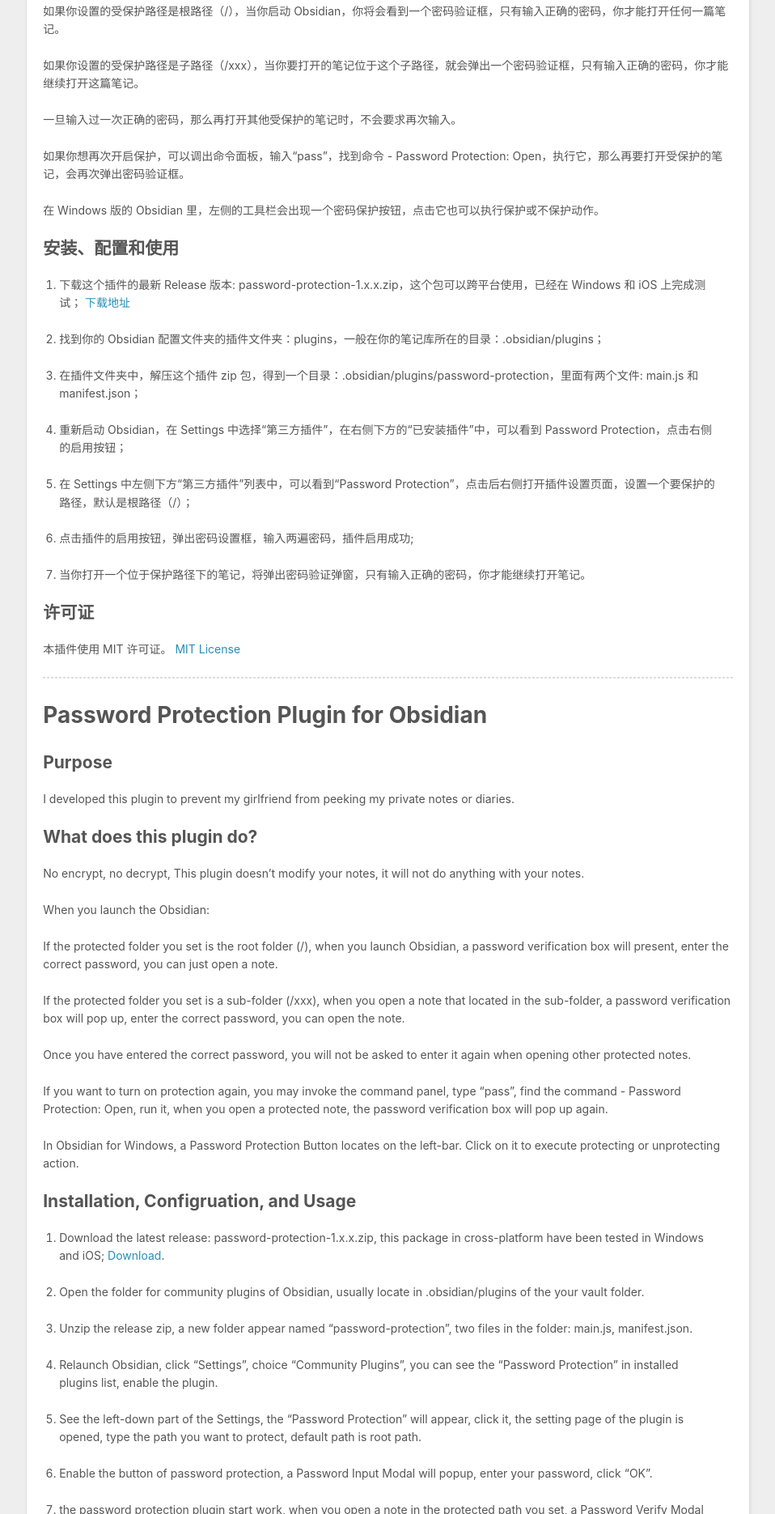
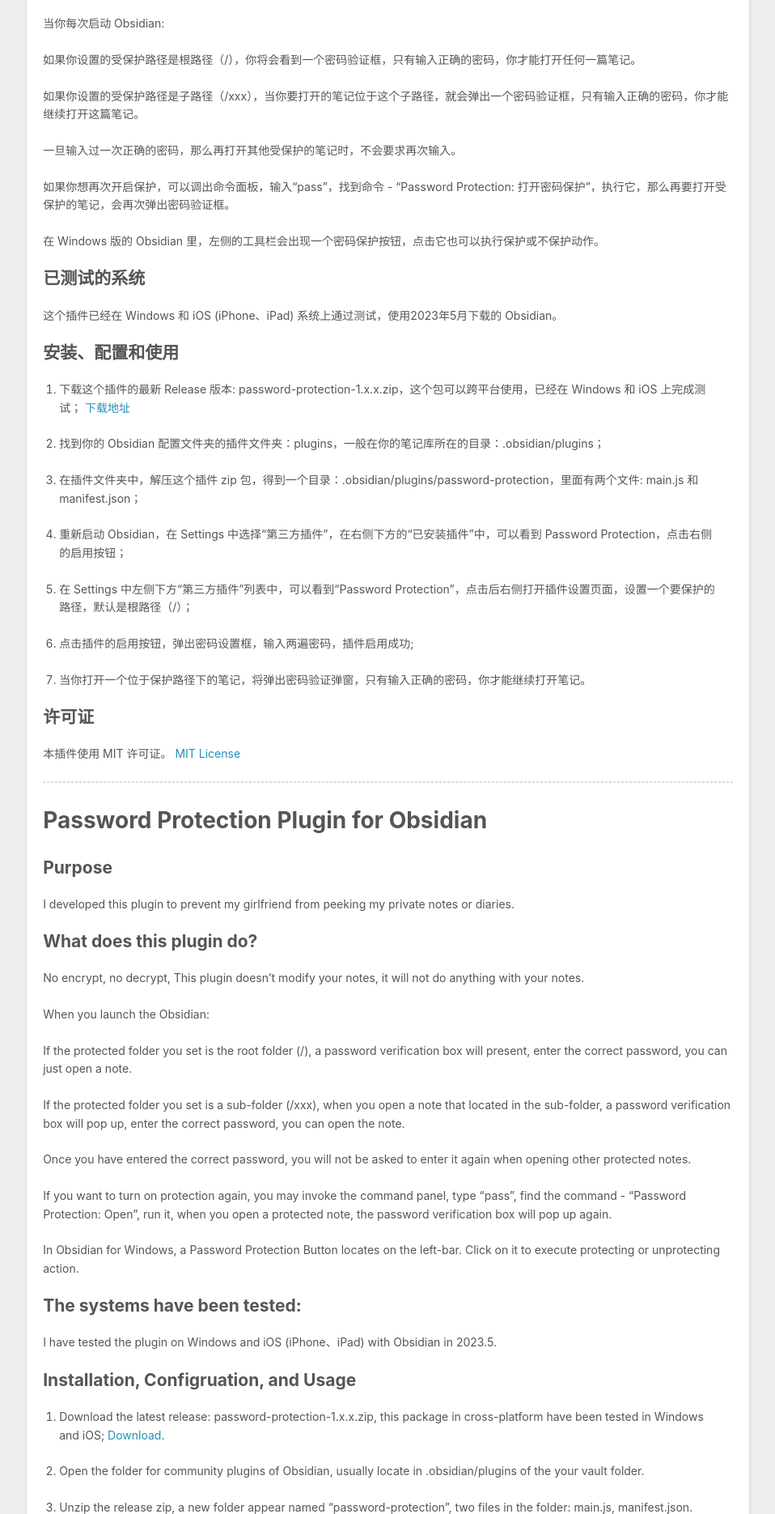
Before and after one commit to qing3962/qing3962.github.io, a plain HTML site: page 2023/05/15/我的第一篇博客/index.html in a window 1280 px wide. Shown: the part 757-2627 px from the top of the page at 81% size, without its empty margins (8-966 px from the left). Drawn offline with nearby package versions, Linux system fonts and the light colour scheme.

Commit message:
Site updated: 2023-07-27 10:10:30

```diff
--- a/2023/05/15/我的第一篇博客/index.html
+++ b/2023/05/15/我的第一篇博客/index.html
@@ -7,16 +7,16 @@
 
   <title>为笔记软件&#34;黑曜石&#34;（Obsidian）开发一个密码保护插件 | 紫去秋来的博客</title>
   <meta name="viewport" content="width=device-width, initial-scale=1, maximum-scale=1">
-  <meta name="description" content="一个 Obsidian 的密码保护插件目的我开发这个插件的目的是：防止我的女朋友偷看我的私人笔记或日记。   这个插件做了什么？这个插件不会加密和解密你的笔记，也不会修改你的笔记，它不会对你的笔记做任何事。   当你每次启动 Obsidian: 如果你设置的受保护路径是根路径（&#x2F;），当你启动 Obsidian，你将会看到一个密码验证框，只有输入正确的密码，你才能打开任何一篇笔记。   如果你设置">
+  <meta name="description" content="#黑曜石 #Obsidian #密码 #加密 #保护 #password #protect  一个 Obsidian 的密码保护插件目的我开发这个插件的目的是：防止我的女朋友偷看我的私人笔记或日记。   这个插件做了什么？这个插件不会加密和解密你的笔记，也不会修改你的笔记，它不会对你的笔记做任何事。   当你每次启动 Obsidian: 如果你设置的受保护路径是根路径（&#x2F;），你将会看到一个密码验证">
 <meta property="og:type" content="article">
 <meta property="og:title" content="为笔记软件&quot;黑曜石&quot;（Obsidian）开发一个密码保护插件">
 <meta property="og:url" content="http://qing3962.github.io/2023/05/15/%E6%88%91%E7%9A%84%E7%AC%AC%E4%B8%80%E7%AF%87%E5%8D%9A%E5%AE%A2/index.html">
 <meta property="og:site_name" content="紫去秋来的博客">
-<meta property="og:description" content="一个 Obsidian 的密码保护插件目的我开发这个插件的目的是：防止我的女朋友偷看我的私人笔记或日记。   这个插件做了什么？这个插件不会加密和解密你的笔记，也不会修改你的笔记，它不会对你的笔记做任何事。   当你每次启动 Obsidian: 如果你设置的受保护路径是根路径（&#x2F;），当你启动 Obsidian，你将会看到一个密码验证框，只有输入正确的密码，你才能打开任何一篇笔记。   如果你设置">
+<meta property="og:description" content="#黑曜石 #Obsidian #密码 #加密 #保护 #password #protect  一个 Obsidian 的密码保护插件目的我开发这个插件的目的是：防止我的女朋友偷看我的私人笔记或日记。   这个插件做了什么？这个插件不会加密和解密你的笔记，也不会修改你的笔记，它不会对你的笔记做任何事。   当你每次启动 Obsidian: 如果你设置的受保护路径是根路径（&#x2F;），你将会看到一个密码验证">
 <meta property="og:locale" content="en_US">
 <meta property="og:image" content="https://img.shields.io/badge/dynamic/json?logo=obsidian&color=%23483699&label=downloads&query=$%5B%22obsidian-password%22%5D.downloads&url=https://raw.githubusercontent.com/obsidianmd/obsidian-releases/master/community-plugin-stats.json">
 <meta property="article:published_time" content="2023-05-15T07:14:43.000Z">
-<meta property="article:modified_time" content="2023-07-20T10:44:17.487Z">
+<meta property="article:modified_time" content="2023-07-27T02:08:42.182Z">
 <meta property="article:author" content="Qing Li">
 <meta name="twitter:card" content="summary">
 <meta name="twitter:image" content="https://img.shields.io/badge/dynamic/json?logo=obsidian&color=%23483699&label=downloads&query=$%5B%22obsidian-password%22%5D.downloads&url=https://raw.githubusercontent.com/obsidianmd/obsidian-releases/master/community-plugin-stats.json">
@@ -90,15 +90,17 @@
 
     <div class="article-entry" itemprop="articleBody">
 
-        <hr>
+        <p>#黑曜石 #Obsidian #密码 #加密 #保护 #password #protect</p>
+<hr>
 <h1 id="一个-Obsidian-的密码保护插件"><a href="#一个-Obsidian-的密码保护插件" class="headerlink" title="一个 Obsidian 的密码保护插件"></a>一个 Obsidian 的密码保护插件</h1><h2 id="目的"><a href="#目的" class="headerlink" title="目的"></a>目的</h2><p>我开发这个插件的目的是：防止我的女朋友偷看我的私人笔记或日记。  </p>
 <h2 id="这个插件做了什么？"><a href="#这个插件做了什么？" class="headerlink" title="这个插件做了什么？"></a>这个插件做了什么？</h2><p>这个插件不会加密和解密你的笔记，也不会修改你的笔记，它不会对你的笔记做任何事。  </p>
 <p>当你每次启动 Obsidian:</p>
-<p>如果你设置的受保护路径是根路径（/），当你启动 Obsidian，你将会看到一个密码验证框，只有输入正确的密码，你才能打开任何一篇笔记。  </p>
+<p>如果你设置的受保护路径是根路径（/），你将会看到一个密码验证框，只有输入正确的密码，你才能打开任何一篇笔记。  </p>
 <p>如果你设置的受保护路径是子路径（/xxx），当你要打开的笔记位于这个子路径，就会弹出一个密码验证框，只有输入正确的密码，你才能继续打开这篇笔记。  </p>
 <p>一旦输入过一次正确的密码，那么再打开其他受保护的笔记时，不会要求再次输入。  </p>
-<p>如果你想再次开启保护，可以调出命令面板，输入“pass”，找到命令 - Password Protection: Open，执行它，那么再要打开受保护的笔记，会再次弹出密码验证框。  </p>
+<p>如果你想再次开启保护，可以调出命令面板，输入“pass”，找到命令 - “Password Protection: 打开密码保护”，执行它，那么再要打开受保护的笔记，会再次弹出密码验证框。  </p>
 <p>在 Windows 版的 Obsidian 里，左侧的工具栏会出现一个密码保护按钮，点击它也可以执行保护或不保护动作。  </p>
+<h2 id="已测试的系统"><a href="#已测试的系统" class="headerlink" title="已测试的系统"></a>已测试的系统</h2><p>这个插件已经在 Windows 和 iOS (iPhone、iPad) 系统上通过测试，使用2023年5月下载的 Obsidian。</p>
 <h2 id="安装、配置和使用"><a href="#安装、配置和使用" class="headerlink" title="安装、配置和使用"></a>安装、配置和使用</h2><ol>
 <li><p>下载这个插件的最新 Release 版本: password-protection-1.x.x.zip，这个包可以跨平台使用，已经在 Windows 和 iOS 上完成测试； <a target="_blank" rel="noopener" href="https://github.com/qing3962/password-protection/releases">下载地址</a></p>
 </li>
@@ -120,11 +122,12 @@
 <h1 id="Password-Protection-Plugin-for-Obsidian"><a href="#Password-Protection-Plugin-for-Obsidian" class="headerlink" title="Password Protection Plugin for Obsidian"></a>Password Protection Plugin for Obsidian</h1><h2 id="Purpose"><a href="#Purpose" class="headerlink" title="Purpose"></a>Purpose</h2><p>I developed this plugin to prevent my girlfriend from peeking my private notes or diaries.  </p>
 <h2 id="What-does-this-plugin-do"><a href="#What-does-this-plugin-do" class="headerlink" title="What does this plugin do?"></a>What does this plugin do?</h2><p>No encrypt, no decrypt, This plugin doesn’t modify your notes, it will not do anything with your notes.  </p>
 <p>When you launch the Obsidian:</p>
-<p>If the protected folder you set is the root folder (/), when you launch Obsidian, a password verification box will present, enter the correct password, you can just open a note.  </p>
+<p>If the protected folder you set is the root folder (/), a password verification box will present, enter the correct password, you can just open a note.  </p>
 <p>If the protected folder you set is a sub-folder (/xxx), when you open a note that located in the sub-folder, a password verification box will pop up, enter the correct password, you can open the note.  </p>
 <p>Once you have entered the correct password, you will not be asked to enter it again when opening other protected notes.  </p>
-<p>If you want to turn on protection again, you may invoke the command panel, type “pass”, find the command - Password Protection: Open, run it, when you open a protected note, the password verification box will pop up again.  </p>
+<p>If you want to turn on protection again, you may invoke the command panel, type “pass”, find the command - “Password Protection: Open”, run it, when you open a protected note, the password verification box will pop up again.  </p>
 <p>In Obsidian for Windows, a Password Protection Button locates on the left-bar. Click on it to execute protecting or unprotecting action.  </p>
+<h2 id="The-systems-have-been-tested"><a href="#The-systems-have-been-tested" class="headerlink" title="The systems have been tested:"></a>The systems have been tested:</h2><p>I have tested the plugin on Windows and iOS (iPhone、iPad) with Obsidian in 2023.5.</p>
 <h2 id="Installation-Configruation-and-Usage"><a href="#Installation-Configruation-and-Usage" class="headerlink" title="Installation, Configruation, and Usage"></a>Installation, Configruation, and Usage</h2><ol>
 <li><p>Download the latest release: password-protection-1.x.x.zip, this package in cross-platform have been tested in Windows and iOS; <a target="_blank" rel="noopener" href="https://github.com/qing3962/password-protection/releases">Download</a>.</p>
 </li>
```
Also changed, not shown: index.html (+8 -5 lines).
